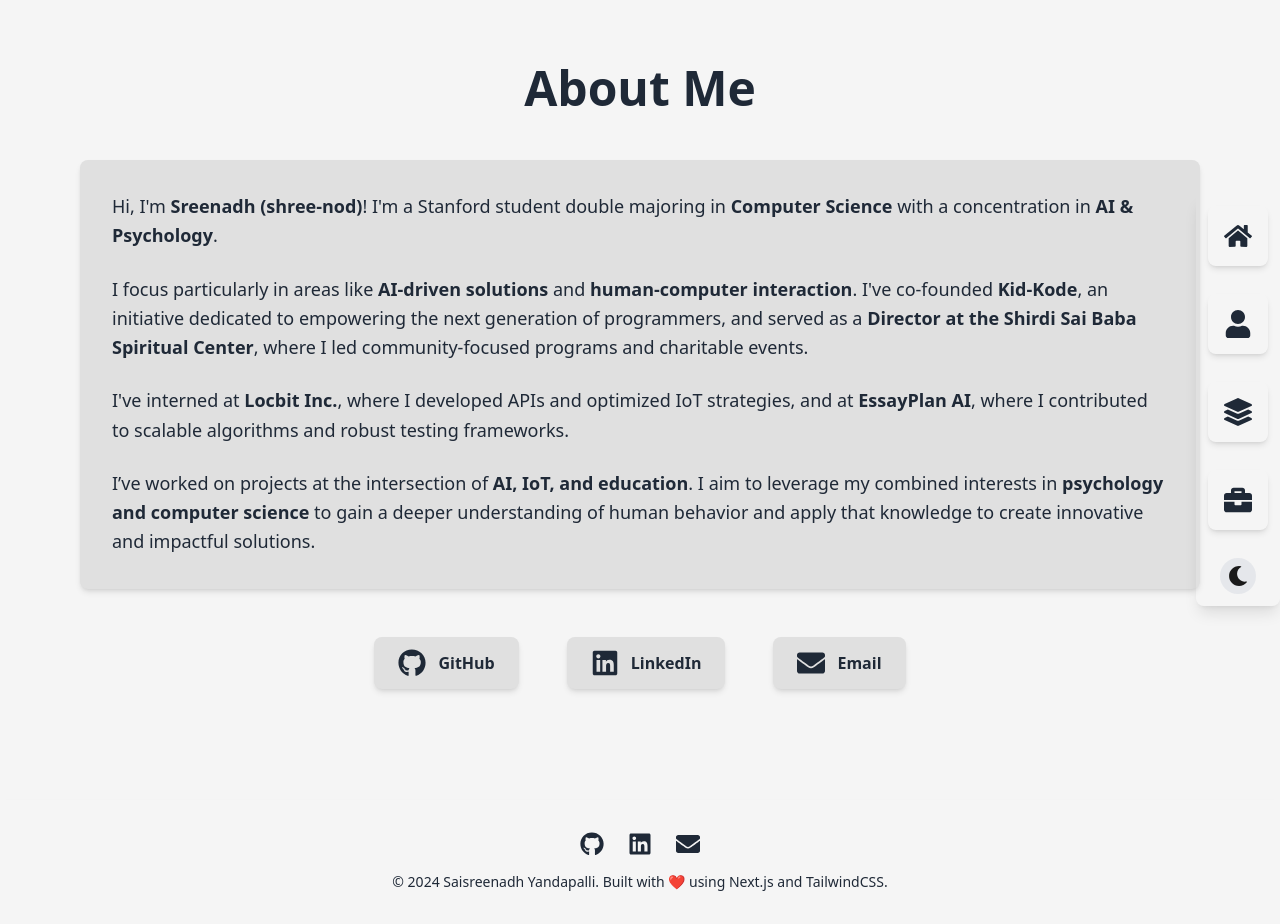
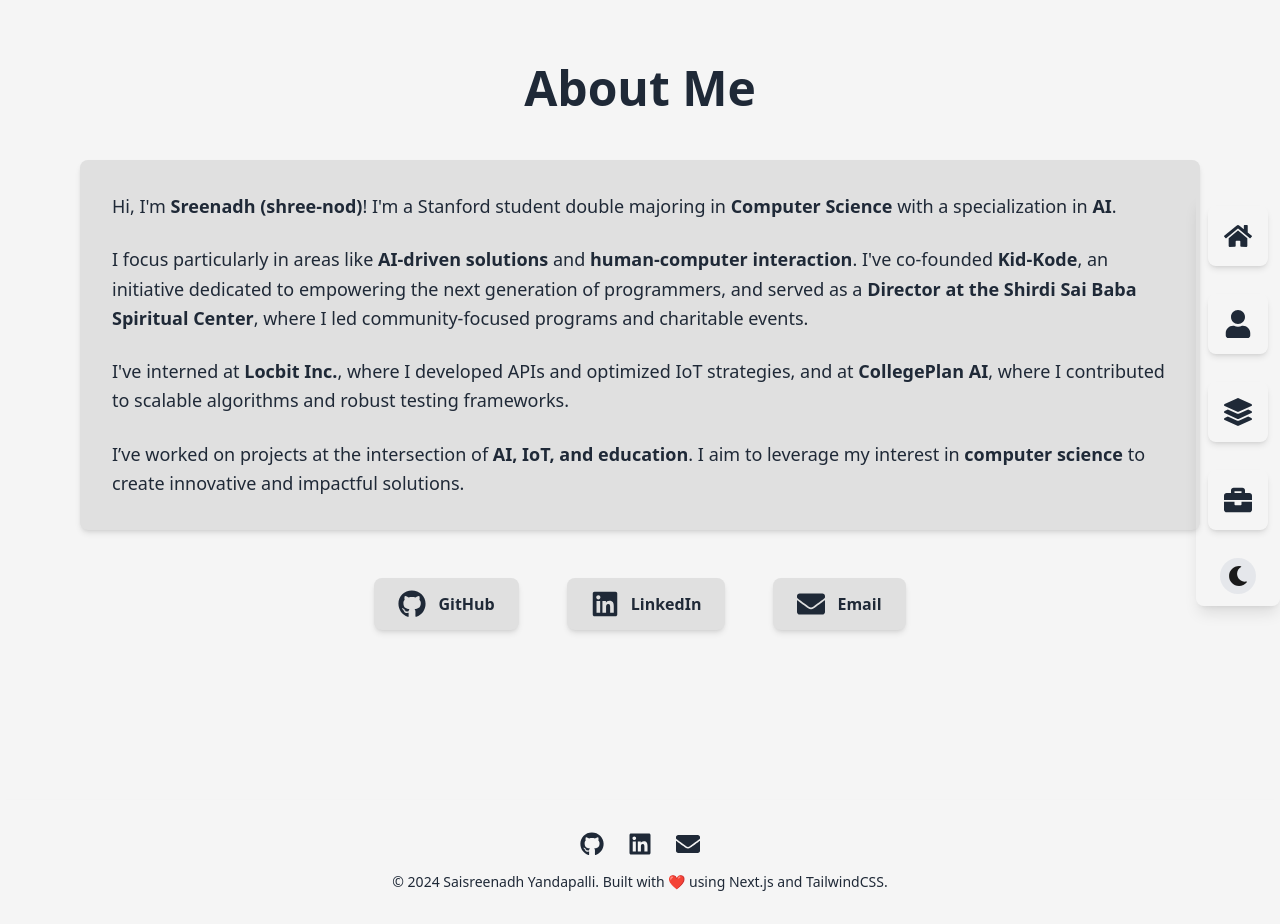
Before and after one commit to saisreenadh/Portfolio-Site, a Next.js app: page /me in a window 1280 px wide. Built offline with nearby package versions, Linux system fonts and the light colour scheme.

Commit message:
fixed bugs

```diff
--- a/src/app/experience/page.js
+++ b/src/app/experience/page.js
@@ -20,7 +20,7 @@
       ],
     },
     {
-      company: "EssayPlan AI",
+      company: "CollegePlan AI",
       roles: [
         {
           title: "Software Engineer Intern",
--- a/src/app/layout.js
+++ b/src/app/layout.js
@@ -14,7 +14,7 @@
 export const metadata = {
   title: "Saisreenadh Yandapalli | Website",
   description:
-    "Hi! I'm Saisreenadh (Sreenadh) Yandapalli, a Stanford CS & Psychology student specializing in AI. I'm passionate about leveraging technology to create meaningful impact!",
+    "Hi! I'm Saisreenadh (Sreenadh) Yandapalli, a Stanford CS student specializing in AI. I'm passionate about leveraging technology to create meaningful impact!",
 };
 
 export default function Layout({ children }) {
--- a/src/app/me/page.js
+++ b/src/app/me/page.js
@@ -15,7 +15,7 @@
           {/* Introduction */}
           <p className="text-lg leading-relaxed">
             Hi, I'm <span className="font-bold">Sreenadh (shree-nod)</span>! I'm a Stanford student double majoring in
-            <span className="font-bold"> Computer Science</span> with a concentration in <span className="font-bold">AI & Psychology</span>.
+            <span className="font-bold"> Computer Science</span> with a specialization in <span className="font-bold">AI</span>.
           </p>
 
           {/* Section 1 */}
@@ -29,13 +29,13 @@
           {/* Section 2 */}
           <p className="text-lg leading-relaxed">
             I've interned at <span className="font-bold">Locbit Inc.</span>, where I developed APIs and optimized IoT strategies, and at
-            <span className="font-bold"> EssayPlan AI</span>, where I contributed to scalable algorithms and robust testing frameworks.
+            <span className="font-bold"> CollegePlan AI</span>, where I contributed to scalable algorithms and robust testing frameworks.
           </p>
 
           {/* Section 3 */}
           <p className="text-lg leading-relaxed">
-            I’ve worked on projects at the intersection of <span className="font-bold">AI, IoT, and education</span>. I aim to leverage my combined interests in
-            <span className="font-bold"> psychology and computer science</span> to gain a deeper understanding of human behavior and apply that knowledge to create innovative and impactful solutions.
+            I’ve worked on projects at the intersection of <span className="font-bold">AI, IoT, and education</span>. I aim to leverage my interest in
+            <span className="font-bold"> computer science</span> to create innovative and impactful solutions.
           </p>
         </div>
 
--- a/src/app/page.js
+++ b/src/app/page.js
@@ -41,7 +41,7 @@
               Saisreenadh (Sreenadh) Yandapalli
             </h1>
             <p className="text-sm md:text-base text-gray-700 dark:text-gray-400 mt-3">
-              Stanford Computer Science & Psychology Student | Full Stack Developer | Wordle Fanatic
+              Stanford Computer Science (AI) Student | Full Stack Developer | Wordle Fanatic
             </p>
 
             {/* Buttons */}
@@ -71,7 +71,7 @@
                 <FaGithub size={24} />
               </a>
               <a
-                href="https://www.linkedin.com/in/saisreenadh-yandapalli/"
+                href="https://www.linkedin.com/in/sreenadh-yandapalli/"
                 target="_blank"
                 rel="noopener noreferrer"
                 className="text-gray-700 dark:text-gray-300 hover:text-gray-500 dark:hover:text-gray-400 transition-colors"
```
